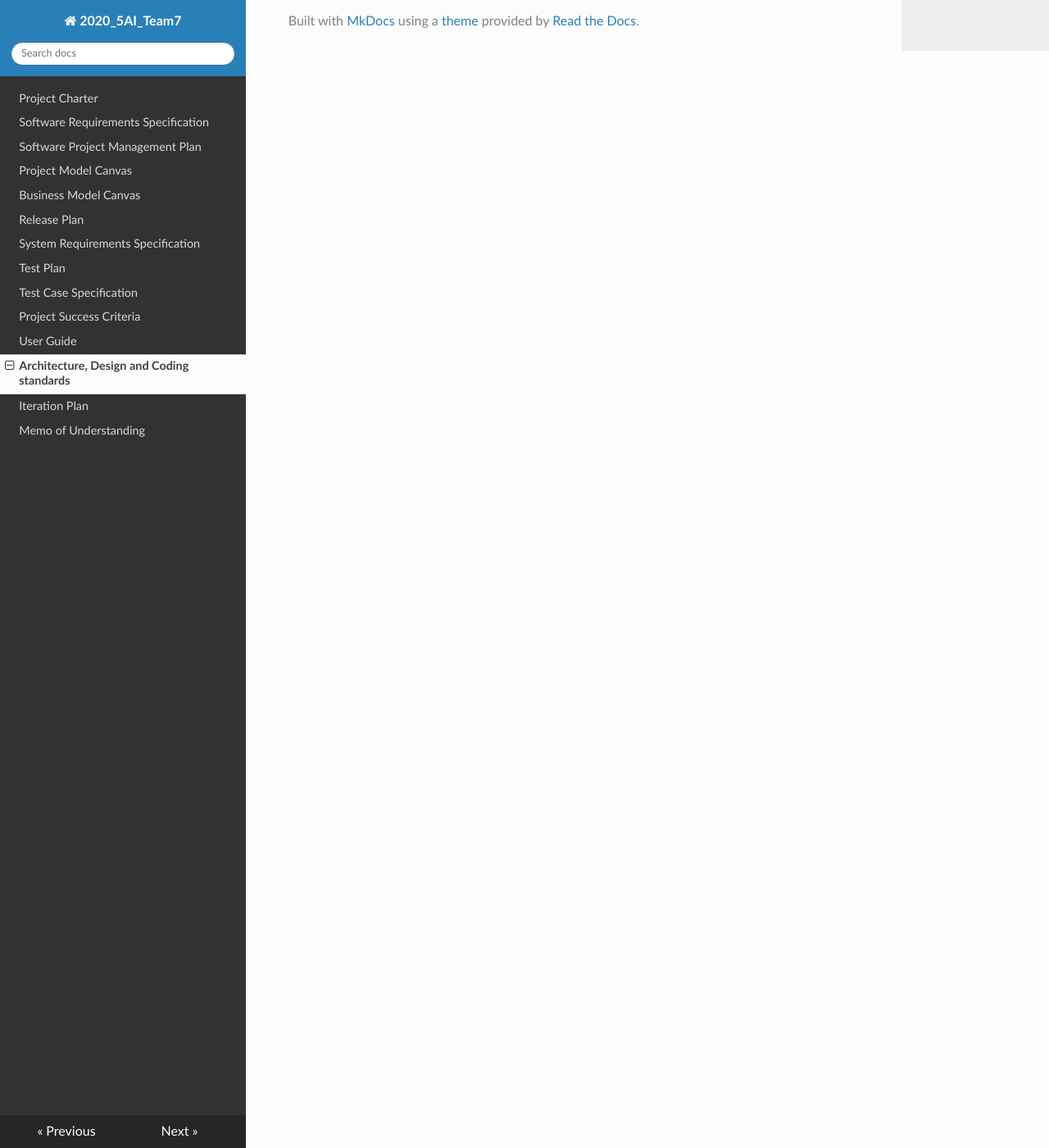
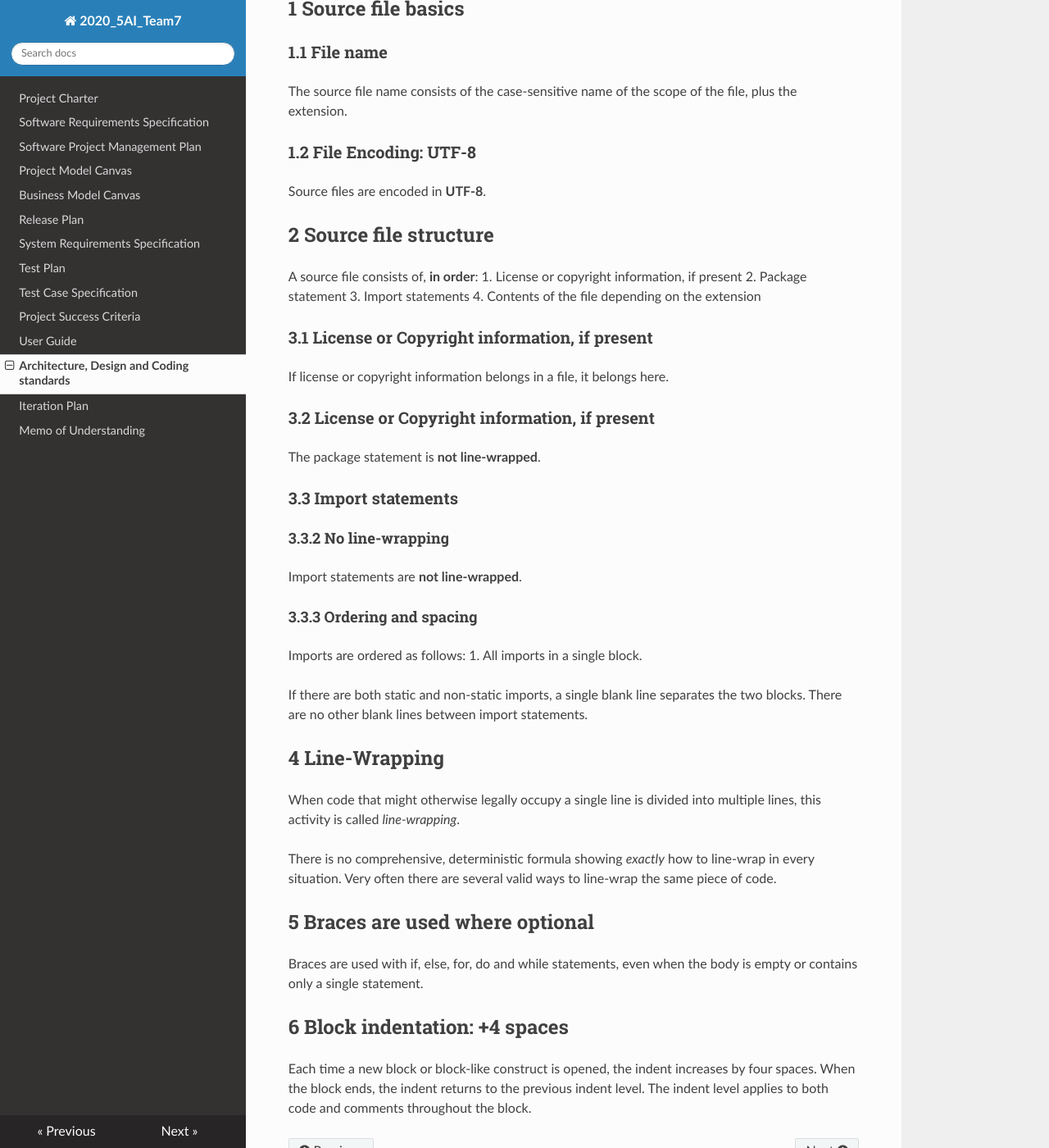
Before and after one commit to Fr0stBob/2020-5Ai-team7-Corsi, an MkDocs documentation site: the page built from docs/Architecture, Design and Coding standards.md, in a window 1280 px wide and 1400 px high, scrolled down 1883 px. Shown: the whole window at 82% size. Built offline with MkDocs 1.6.1, drawn with Linux system fonts in a browser that asks for light colours; nearby versions of some CDN libraries.

Commit message:
Update Architecture, Design and Coding standards.md

```diff
--- a/docs/Architecture, Design and Coding standards.md
+++ b/docs/Architecture, Design and Coding standards.md
@@ -49,3 +49,48 @@ Our priorities for the design are:
 - The project must minimize complexity and development effort.
 
 - The project must take into account the development environment, which consists of 1 small team with complementary skills working in time and space. Ideally, the project should lead to 3-4 components of equal size and complexity. If the components have well-defined interfaces each team member can work independently by coding the interfaces of the other components. The concerns of each component should be narrowed down so that each member can specialize in a particular technology or skill.
+
+# Coding Standards
+
+## 1 Source file basics
+
+###  1.1 File name
+The source file name consists of the case-sensitive name of the scope of the file, plus the extension.
+###  1.2 File Encoding: UTF-8
+Source files are encoded in **UTF-8**.
+
+## 2 Source file structure
+A source file consists of, **in order**:
+1. License or copyright information, if present
+2. Package statement
+3. Import statements
+4. Contents of the file depending on the extension
+
+### 3.1 License or Copyright information, if present
+If license or copyright information belongs in a file, it belongs here.
+
+### 3.2 License or Copyright information, if present
+The package statement is **not line-wrapped**.
+
+### 3.3 Import statements
+
+#### 3.3.2 No line-wrapping
+Import statements are **not line-wrapped**.
+
+#### 3.3.3 Ordering and spacing
+Imports are ordered as follows:
+1. All imports in a single block.
+
+If there are both static and non-static imports, a single blank line separates the two blocks. There are no other blank lines between import statements.
+
+## 4 Line-Wrapping
+When code that might otherwise legally occupy a single line is divided into multiple lines, this activity is called _line-wrapping_.
+
+There is no comprehensive, deterministic formula showing _exactly_ how to line-wrap in every situation. Very often there are several valid ways to line-wrap the same piece of code.
+
+## 5 Braces are used where optional
+Braces are used with if, else, for, do and while statements, even when the body is empty or contains only a single statement.
+
+## 6 Block indentation: +4 spaces
+Each time a new block or block-like construct is opened, the indent increases by four spaces.
+When the block ends, the indent returns to the previous indent level. The indent level applies to both code and comments throughout the block.
```
